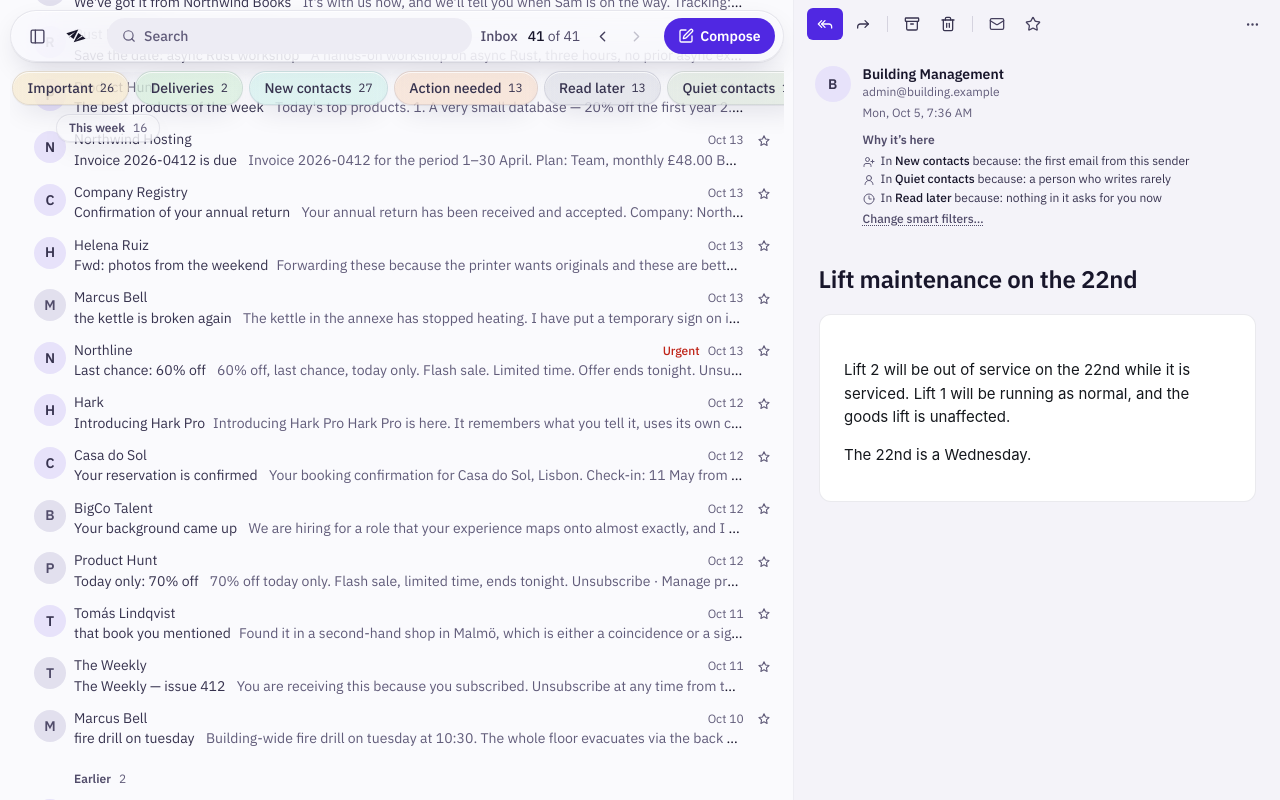
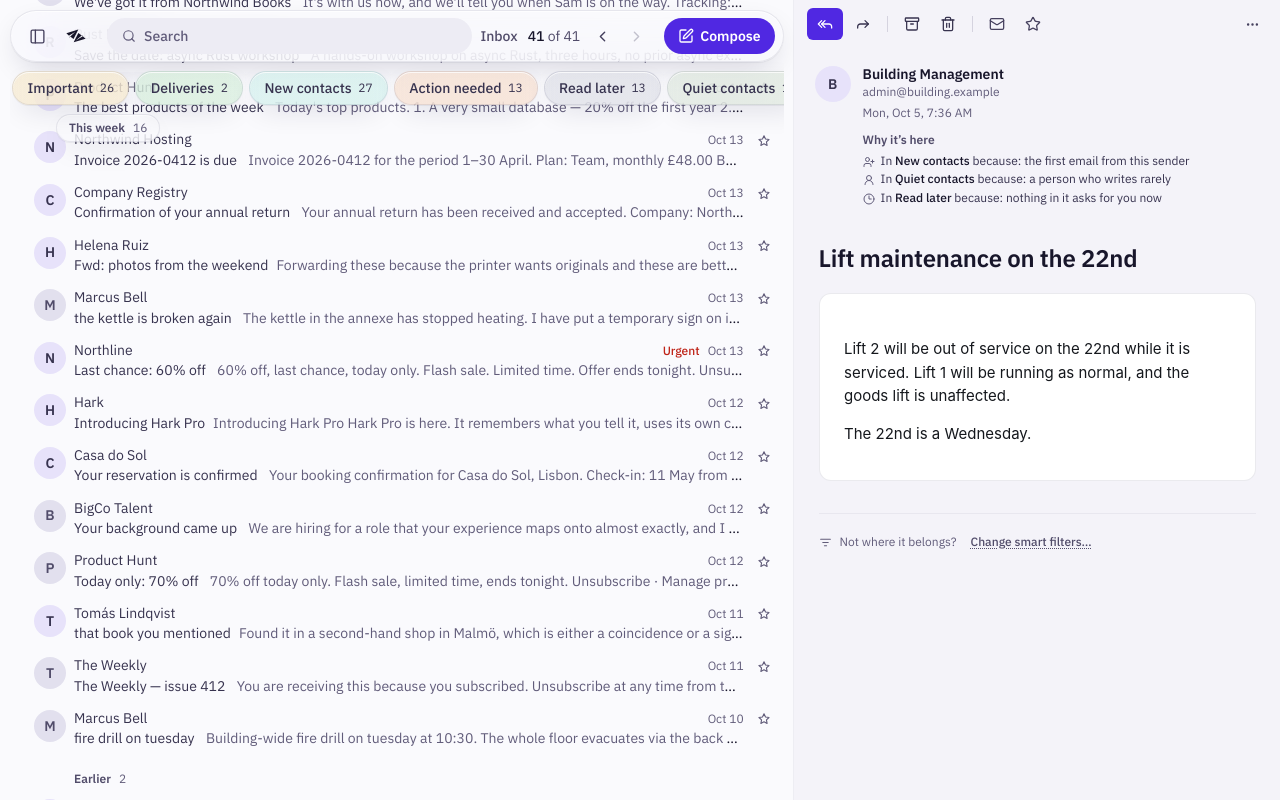
Before and after one commit to hxmbl/winnow, a React (Vite) app in the folder web/: page / in a window 1280 px wide. Both pictures are taken after a click on the button 602 px from the left and 36 px from the top of the page. Built offline with nearby package versions, Linux system fonts and the light colour scheme.

Commit message:
[filters] "Change smart filters…" sits after the message
- Once it has been read is the moment to say where a message belongs; in the header
  it was the first thing met on every message. Still in More too.

```diff
--- a/web/src/App.tsx
+++ b/web/src/App.tsx
@@ -3208,7 +3208,7 @@ const listCursor = phone ? NO_CURSOR : snapshot.cursorIndex;
               }
               whyHere={
                 selected?.mailbox === "inbox" ? (
-                  <WhyHere reasons={store.explainSmartFilters(selected.id)} onChange={() => openFilterPicker([selected.id])} />
+                  <WhyHere reasons={store.explainSmartFilters(selected.id)} />
                 ) : null
               }
               onSenderMenu={(trigger) => {
--- a/web/src/ui/components/Reader.tsx
+++ b/web/src/ui/components/Reader.tsx
@@ -898,6 +898,26 @@ export function Reader({
           )}
 
           {/*
+            "Change smart filters…", after the message: the moment to say where it belongs
+            is once it has been read, and up in the header it sat between the sender and
+            the words, the first thing the eye met on every message.
+          */}
+          {actions.onChangeFilters && (
+            <div data-reader-filters-footer="" className="mt-8 flex max-w-[68ch] items-center gap-2 border-t border-hairline-soft pt-4">
+              <ListFilter size={13} strokeWidth={1.9} aria-hidden="true" className="shrink-0 text-ink-subtle" />
+              <p className="text-meta text-ink-subtle">Not where it belongs?</p>
+              <button
+                type="button"
+                data-why-change=""
+                onClick={actions.onChangeFilters}
+                className="rounded-ctl px-1.5 py-1 text-meta font-medium text-ink-muted underline decoration-dotted underline-offset-2 transition-colors hover:bg-surface-hover hover:text-ink focus-visible:outline-none focus-visible:ring-2 focus-visible:ring-focus-ring"
+              >
+                Change smart filters…
+              </button>
+            </div>
+          )}
+
+          {/*
             The rest of the conversation.
 
             Clickable, because a thread you cannot read past the newest message is half
```
